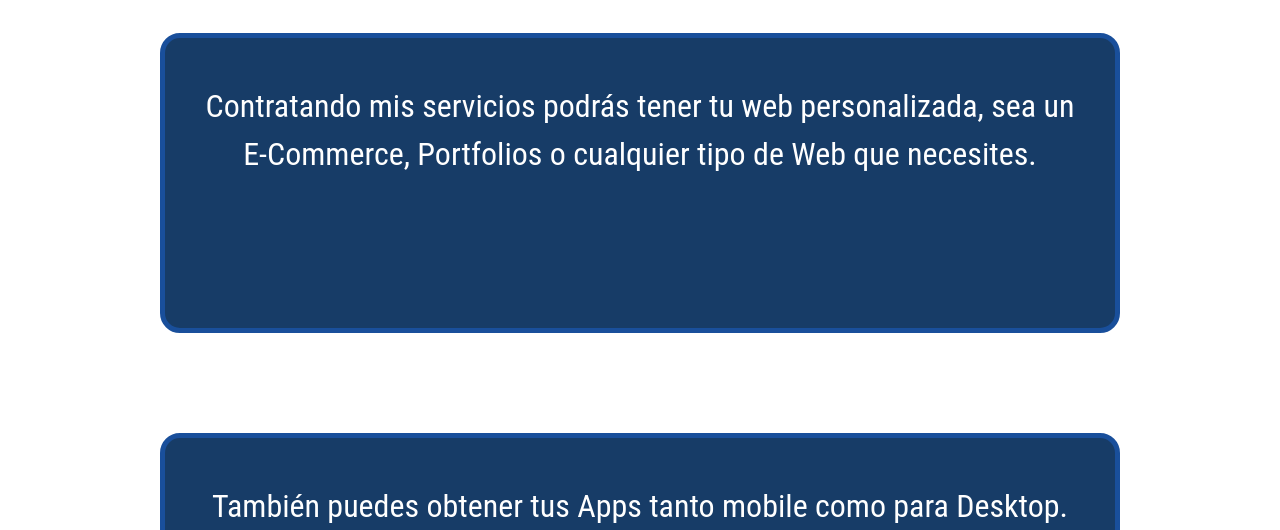
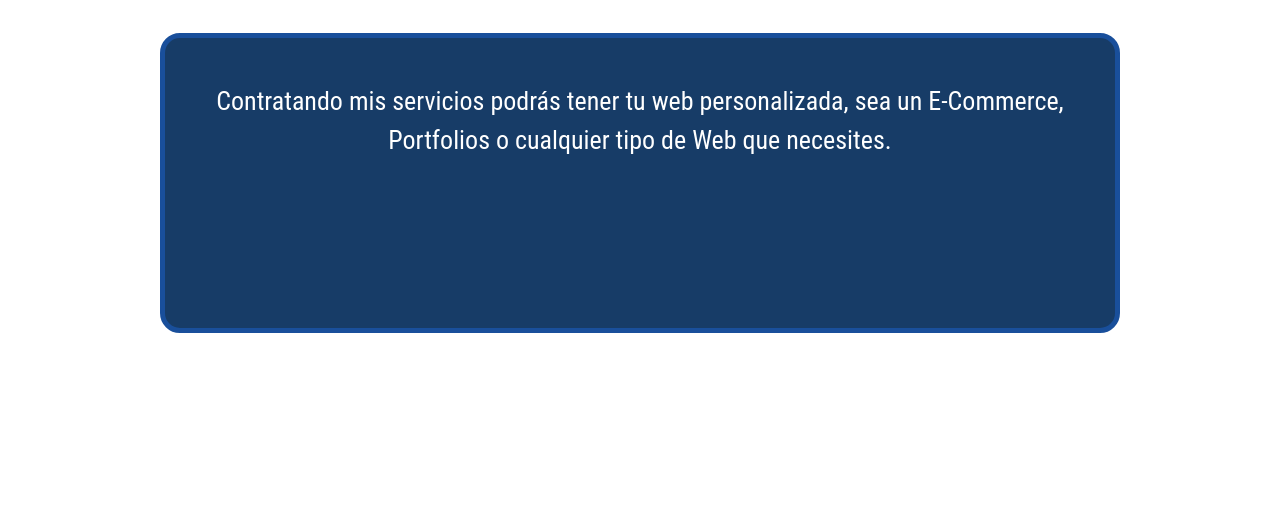
Before and after one commit to Mmaxi1720/proyectofinal-coder, a website: page pages/services.html in a window 1280 px wide. Shown: the part 222-752 px from the top of the page. Drawn offline with nearby package versions, Linux system fonts and the light colour scheme.

Commit message:
se modifica la pagina servies

```diff
--- a/sass/estilos.scss
+++ b/sass/estilos.scss
@@ -412,11 +412,10 @@ $colorWeb: #173c67;
 ///SERVICIOS PAGE///
 .main__services{
   @include flexbox-direction;
-
-  gap: 100px;
+  margin: 0 auto;
+  gap: 200px;
 
 .card{
-  font-size: 32px;
   background-color: #173c67;
   color: white;
   font-family: "Roboto Condensed", sans-serif;
@@ -427,12 +426,21 @@ $colorWeb: #173c67;
   height: 300px;
 }
 
-  @media (max-width:992px) {
-  .card{
-      font-size: 16px;
-
+  @media (min-width:360px) {
+  .card-text{
+    font-size: 14px;
   }
-  }
+}
+@media (min-width:850px) {
+.card-text{
+  font-size: 26px;
+}
+}
+}
+@media (min-width:1100px) {
+.card-text{
+  font-size: 40px;
+}
 
 }
 
```
Also changed, not shown: css/index.css.
